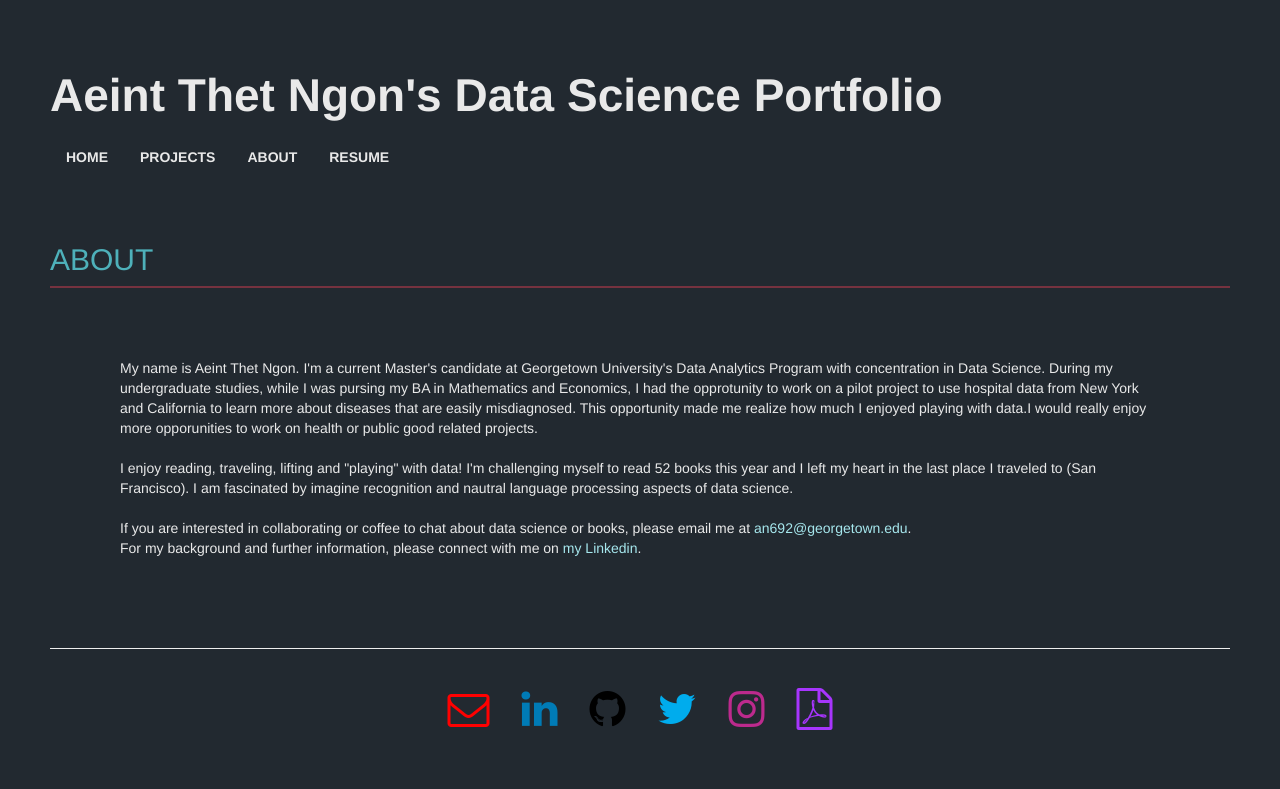
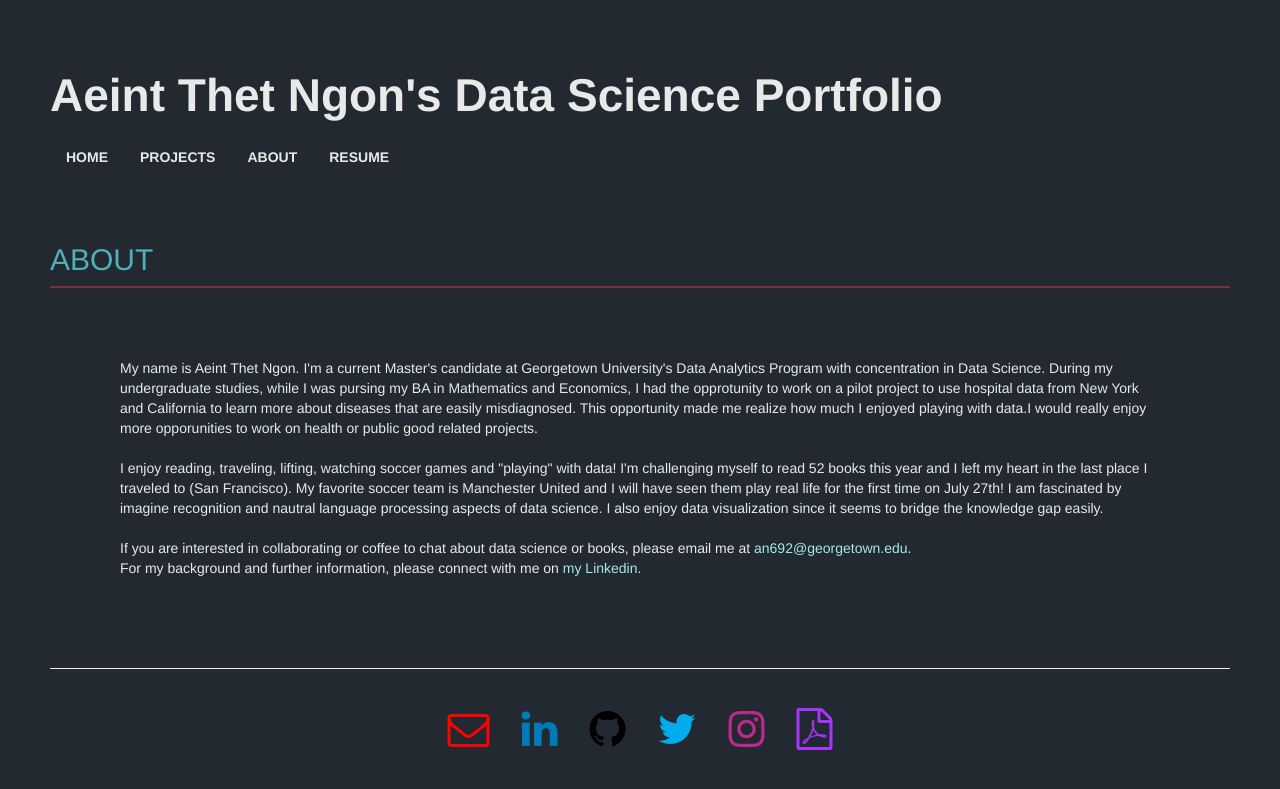
Before and after one commit to aeintngon/old-webpage, a Jekyll site: the page built from about.html, in a window 1280 px wide. Shown: the top 789 px of the page. Built offline with Jekyll 4.4.1, drawn with Linux system fonts in a browser that asks for light colours; nearby versions of some CDN libraries.

Commit message:
Update about.html

```diff
--- a/about.html
+++ b/about.html
@@ -4,6 +4,6 @@ layout: default
 	<h2>ABOUT</h2>
 	<hr id='top-line'>
     	<p class="content">My name is Aeint Thet Ngon. I'm a current Master's candidate at Georgetown University's Data Analytics Program with concentration in Data Science. During my undergraduate studies, while I was pursing my BA in Mathematics and Economics, I had the opprotunity to work on a pilot project to use hospital data from New York and California to learn more about diseases that are easily misdiagnosed. This opportunity made me realize how much I enjoyed playing with data.I would really enjoy more opporunities to work on health or public good related projects.<br><br>
-	I enjoy reading, traveling, lifting and "playing" with data! I'm challenging myself to read 52 books this year and I left my heart in the last place I traveled to (San Francisco). I am fascinated by imagine recognition and nautral language processing aspects of data science.<br><br>
+	I enjoy reading, traveling, lifting, watching soccer games and "playing" with data! I'm challenging myself to read 52 books this year and I left my heart in the last place I traveled to (San Francisco). My favorite soccer team is Manchester United and I will have seen them play real life for the first time on July 27th! I am fascinated by imagine recognition and nautral language processing aspects of data science. I also enjoy data visualization since it seems to bridge the knowledge gap easily.<br><br>
 	If you are interested in collaborating or coffee to chat about data science or books, please email me at <a class="link" href="mailto:an692@georgetown.edu" target="_blank"> an692@georgetown.edu</a>.<br>
 	For my background and further information, please connect with me on <a class="link" href="https://linkedin.com/aeintngon" target="_blank">my Linkedin</a>.<br></p>
```
